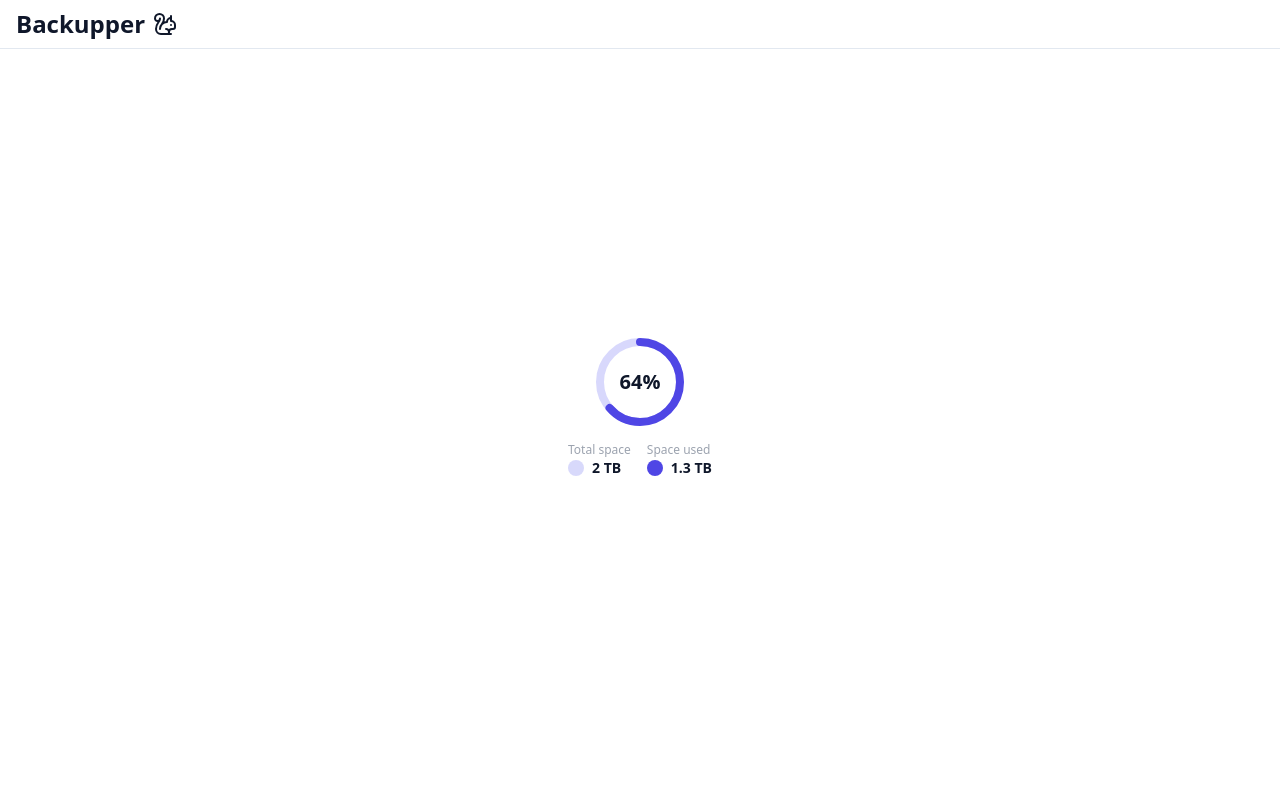
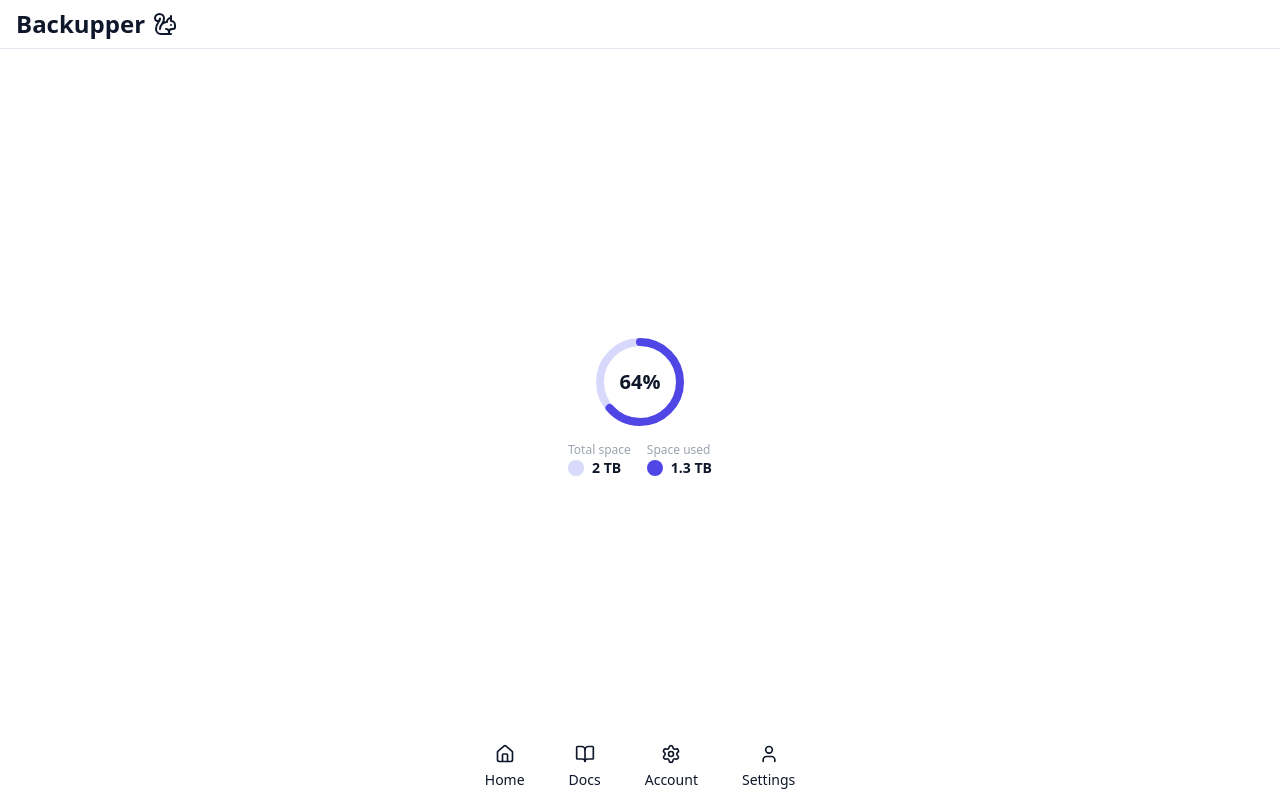
Before and after one commit to Enzyklopaedino/backupper, a React (Vite) app: page / in a window 1280 px wide. Built offline with nearby package versions, Linux system fonts and the light colour scheme.

Commit message:
refactor: move components folder to src/components

```diff
--- a/package.json
+++ b/package.json
@@ -13,6 +13,7 @@
 		"check": "bunx biome check --write ."
 	},
 	"dependencies": {
+		"@radix-ui/react-navigation-menu": "^1.2.14",
 		"@radix-ui/react-slot": "^1.2.4",
 		"class-variance-authority": "^0.7.1",
 		"clsx": "^2.1.1",
--- a/src/App.tsx
+++ b/src/App.tsx
@@ -1,17 +1,18 @@
 import './main.css';
 import { BrowserRouter, Routes, Route } from 'react-router-dom';
 import { Home } from '@/src/pages/home.tsx';
-import { Header } from '@/components/ui/header';
 import { NotFound } from '@/src/pages/not-found';
+import { Layout } from '@/src/layout';
 
 const App = () => {
 	return (
 		<BrowserRouter>
-			<Header title="Backupper" />
-			<Routes>
-				<Route path="/" element={<Home />} />
-				<Route path="*" element={<NotFound />} />
-			</Routes>
+			<Layout>
+				<Routes>
+					<Route path="/" element={<Home />} />
+					<Route path="*" element={<NotFound />} />
+				</Routes>
+			</Layout>
 		</BrowserRouter>
 	);
 };
--- /dev/null
+++ b/src/components/customized/navigation-menu/navigation-menu-08.tsx
@@ -0,0 +1,43 @@
+import {
+	NavigationMenu,
+	NavigationMenuItem,
+	NavigationMenuLink,
+	NavigationMenuList,
+	navigationMenuTriggerStyle,
+} from '@/src/components/ui/navigation-menu';
+import { cn } from '@/lib/utils';
+import { BookOpen, Home, Settings, User } from 'lucide-react';
+import { Link } from 'react-router-dom';
+
+const navigationMenuItems = [
+	{ title: 'Home', href: '/', icon: Home, isActive: true },
+	{ title: 'Docs', href: '/docs', icon: BookOpen },
+	{ title: 'Account', href: '/account', icon: Settings },
+	{ title: 'Settings', href: '/settings', icon: User },
+];
+
+export default function NavigationMenuMobile() {
+	return (
+		<NavigationMenu>
+			<NavigationMenuList>
+				{navigationMenuItems.map((item) => (
+					<NavigationMenuItem key={item.title}>
+						<NavigationMenuLink
+							className={cn(
+								navigationMenuTriggerStyle(),
+								'flex flex-col h-auto items-center px-5 py-2.5',
+							)}
+							active={item.isActive}
+							asChild
+						>
+							<Link to={item.href}>
+								<item.icon className="mb-1.5 h-5 w-5" />
+								{item.title}
+							</Link>
+						</NavigationMenuLink>
+					</NavigationMenuItem>
+				))}
+			</NavigationMenuList>
+		</NavigationMenu>
+	);
+}
--- /dev/null
+++ b/src/components/ui/footer.tsx
@@ -0,0 +1,9 @@
+import NavigationMenuMobile from '@/src/components/customized/navigation-menu/navigation-menu-08';
+
+export const Footer = () => {
+	return (
+		<div className="fixed bottom-0">
+			<NavigationMenuMobile />
+		</div>
+	);
+};
--- /dev/null
+++ b/src/components/ui/navigation-menu.tsx
@@ -0,0 +1,128 @@
+import * as React from "react"
+import * as NavigationMenuPrimitive from "@radix-ui/react-navigation-menu"
+import { cva } from "class-variance-authority"
+import { ChevronDown } from "lucide-react"
+
+import { cn } from "@/lib/utils"
+
+const NavigationMenu = React.forwardRef<
+  React.ElementRef<typeof NavigationMenuPrimitive.Root>,
+  React.ComponentPropsWithoutRef<typeof NavigationMenuPrimitive.Root>
+>(({ className, children, ...props }, ref) => (
+  <NavigationMenuPrimitive.Root
+    ref={ref}
+    className={cn(
+      "relative z-10 flex max-w-max flex-1 items-center justify-center",
+      className
+    )}
+    {...props}
+  >
+    {children}
+    <NavigationMenuViewport />
+  </NavigationMenuPrimitive.Root>
+))
+NavigationMenu.displayName = NavigationMenuPrimitive.Root.displayName
+
+const NavigationMenuList = React.forwardRef<
+  React.ElementRef<typeof NavigationMenuPrimitive.List>,
+  React.ComponentPropsWithoutRef<typeof NavigationMenuPrimitive.List>
+>(({ className, ...props }, ref) => (
+  <NavigationMenuPrimitive.List
+    ref={ref}
+    className={cn(
+      "group flex flex-1 list-none items-center justify-center space-x-1",
+      className
+    )}
+    {...props}
+  />
+))
+NavigationMenuList.displayName = NavigationMenuPrimitive.List.displayName
+
+const NavigationMenuItem = NavigationMenuPrimitive.Item
+
+const navigationMenuTriggerStyle = cva(
+  "group inline-flex h-9 w-max items-center justify-center rounded-md bg-background px-4 py-2 text-sm font-medium transition-colors hover:bg-accent hover:text-accent-foreground focus:bg-accent focus:text-accent-foreground focus:outline-none disabled:pointer-events-none disabled:opacity-50 data-[state=open]:text-accent-foreground data-[state=open]:bg-accent/50 data-[state=open]:hover:bg-accent data-[state=open]:focus:bg-accent"
+)
+
+const NavigationMenuTrigger = React.forwardRef<
+  React.ElementRef<typeof NavigationMenuPrimitive.Trigger>,
+  React.ComponentPropsWithoutRef<typeof NavigationMenuPrimitive.Trigger>
+>(({ className, children, ...props }, ref) => (
+  <NavigationMenuPrimitive.Trigger
+    ref={ref}
+    className={cn(navigationMenuTriggerStyle(), "group", className)}
+    {...props}
+  >
+    {children}{" "}
+    <ChevronDown
+      className="relative top-[1px] ml-1 h-3 w-3 transition duration-300 group-data-[state=open]:rotate-180"
+      aria-hidden="true"
+    />
+  </NavigationMenuPrimitive.Trigger>
+))
+NavigationMenuTrigger.displayName = NavigationMenuPrimitive.Trigger.displayName
+
+const NavigationMenuContent = React.forwardRef<
+  React.ElementRef<typeof NavigationMenuPrimitive.Content>,
+  React.ComponentPropsWithoutRef<typeof NavigationMenuPrimitive.Content>
+>(({ className, ...props }, ref) => (
+  <NavigationMenuPrimitive.Content
+    ref={ref}
+    className={cn(
+      "left-0 top-0 w-full data-[motion^=from-]:animate-in data-[motion^=to-]:animate-out data-[motion^=from-]:fade-in data-[motion^=to-]:fade-out data-[motion=from-end]:slide-in-from-right-52 data-[motion=from-start]:slide-in-from-left-52 data-[motion=to-end]:slide-out-to-right-52 data-[motion=to-start]:slide-out-to-left-52 md:absolute md:w-auto ",
+      className
+    )}
+    {...props}
+  />
+))
+NavigationMenuContent.displayName = NavigationMenuPrimitive.Content.displayName
+
+const NavigationMenuLink = NavigationMenuPrimitive.Link
+
+const NavigationMenuViewport = React.forwardRef<
+  React.ElementRef<typeof NavigationMenuPrimitive.Viewport>,
+  React.ComponentPropsWithoutRef<typeof NavigationMenuPrimitive.Viewport>
+>(({ className, ...props }, ref) => (
+  <div className={cn("absolute left-0 top-full flex justify-center")}>
+    <NavigationMenuPrimitive.Viewport
+      className={cn(
+        "origin-top-center relative mt-1.5 h-[var(--radix-navigation-menu-viewport-height)] w-full overflow-hidden rounded-md border bg-popover text-popover-foreground shadow data-[state=open]:animate-in data-[state=closed]:animate-out data-[state=closed]:zoom-out-95 data-[state=open]:zoom-in-90 md:w-[var(--radix-navigation-menu-viewport-width)]",
+        className
+      )}
+      ref={ref}
+      {...props}
+    />
+  </div>
+))
+NavigationMenuViewport.displayName =
+  NavigationMenuPrimitive.Viewport.displayName
+
+const NavigationMenuIndicator = React.forwardRef<
+  React.ElementRef<typeof NavigationMenuPrimitive.Indicator>,
+  React.ComponentPropsWithoutRef<typeof NavigationMenuPrimitive.Indicator>
+>(({ className, ...props }, ref) => (
+  <NavigationMenuPrimitive.Indicator
+    ref={ref}
+    className={cn(
+      "top-full z-[1] flex h-1.5 items-end justify-center overflow-hidden data-[state=visible]:animate-in data-[state=hidden]:animate-out data-[state=hidden]:fade-out data-[state=visible]:fade-in",
+      className
+    )}
+    {...props}
+  >
+    <div className="relative top-[60%] h-2 w-2 rotate-45 rounded-tl-sm bg-border shadow-md" />
+  </NavigationMenuPrimitive.Indicator>
+))
+NavigationMenuIndicator.displayName =
+  NavigationMenuPrimitive.Indicator.displayName
+
+export {
+  navigationMenuTriggerStyle,
+  NavigationMenu,
+  NavigationMenuList,
+  NavigationMenuItem,
+  NavigationMenuContent,
+  NavigationMenuTrigger,
+  NavigationMenuLink,
+  NavigationMenuIndicator,
+  NavigationMenuViewport,
+}
--- a/src/index.tsx
+++ b/src/index.tsx
@@ -1,16 +1,13 @@
 import React from 'react';
 import ReactDOM from 'react-dom/client';
 import App from './App';
-import { Layout } from '@/src/layout';
 
 const rootEl = document.getElementById('root');
 if (rootEl) {
 	const root = ReactDOM.createRoot(rootEl);
 	root.render(
 		<React.StrictMode>
-      <Layout>
 			<App />
-      </Layout>
 		</React.StrictMode>,
 	);
 }
--- a/src/layout.tsx
+++ b/src/layout.tsx
@@ -1,9 +1,13 @@
-import { PropsWithChildren, FC } from 'react';
+import { Footer } from '@/src/components/ui/footer';
+import { Header } from '@/src/components/ui/header';
+import type { PropsWithChildren, FC } from 'react';
 
 export const Layout: FC<PropsWithChildren> = ({ children }) => {
 	return (
-		<div className="w-screen h-screen flex items-center justify-center">
+		<div className="w-screen h-screen flex flex-col items-center justify-center">
+			<Header title="Backupper" />
 			{children}
+			<Footer />
 		</div>
 	);
 };
--- a/src/pages/home.tsx
+++ b/src/pages/home.tsx
@@ -1,4 +1,4 @@
-import { CircularProgress } from '@/components/ui/progress';
+import { CircularProgress } from '@/src/components/ui/progress';
 import type { FC } from 'react';
 
 export const Home: FC = () => {
--- a/src/pages/not-found.tsx
+++ b/src/pages/not-found.tsx
@@ -1,4 +1,4 @@
-import { Button } from '@/components/ui/button';
+import { Button } from '@/src/components/ui/button';
 import { NutOff } from 'lucide-react';
 import type { FC } from 'react';
 import { Link } from 'react-router-dom';
```
Also changed, not shown: src/components/ui/button.tsx (renamed from components/ui/button.tsx), src/components/ui/header.tsx (renamed from components/ui/header.tsx), src/components/ui/progress.tsx (renamed from components/ui/progress.tsx), 1 other file (tests, documents, lock files or other folders).
